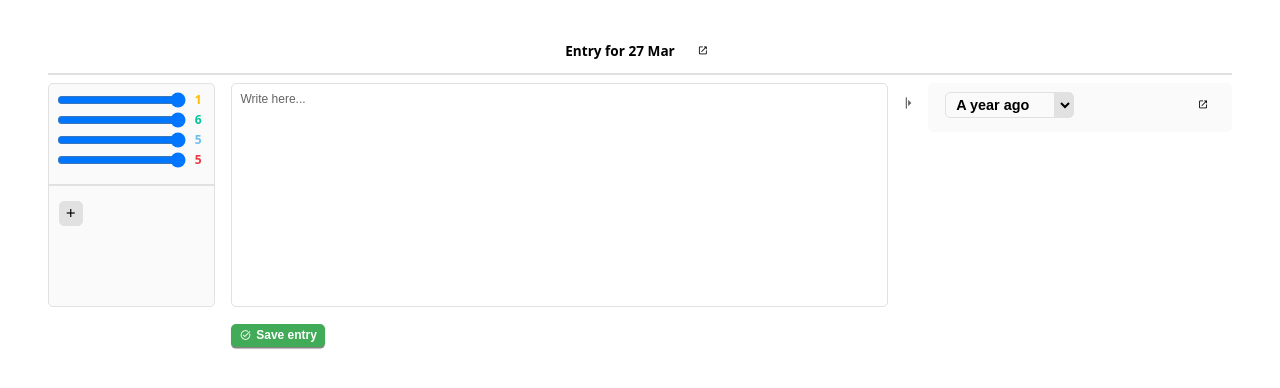
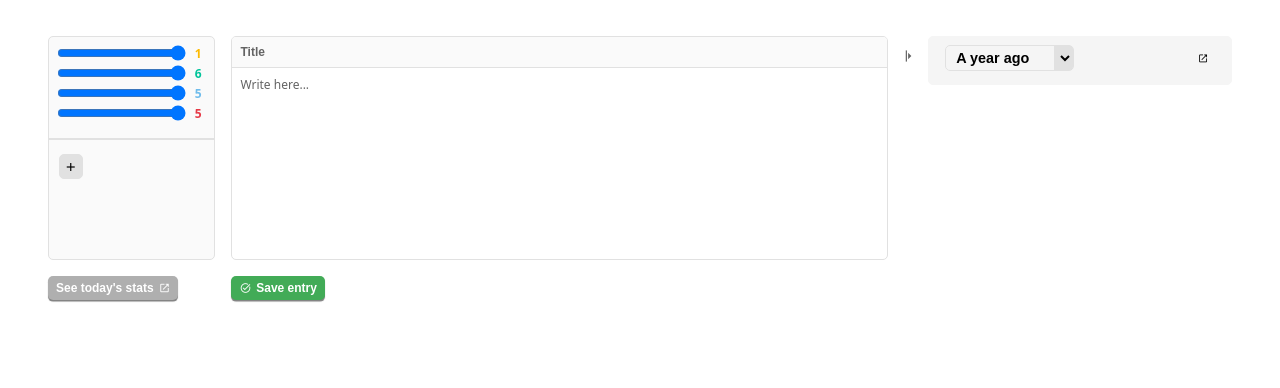
Before and after one commit to carbonioid/productivity-suite, a Flask app: page /diary/add in a window 1280 px wide. Shown: the top 388 px of the page. Run offline with Flask 3, Linux system fonts and the light colour scheme.

Commit message:
feat(diary): add title input & other styles to /add page

```diff
--- a/src/static/diary/add/styles.css
+++ b/src/static/diary/add/styles.css
@@ -21,11 +21,9 @@ HEADER STYLES
 .header {
     display:flex;
     align-items:center;
-    justify-content: center;
-    gap:1rem;
-
-    border-top-left-radius: 5px;
-    border-top-right-radius: 5px;
+    gap:0.5rem;
+    margin-bottom:0.5rem;
+    margin-left:0.5rem;
 }
 
 .header h1 {
@@ -39,7 +37,7 @@ HEADER STYLES
 }
 
 .header .hoverable:hover {
-    background-color: var(--light);
+    background-color: var(--lightest);
 }
 
 /***************
@@ -47,29 +45,59 @@ ENTRY & ENTRY CONTAINER
 ***************/
 
 .entry-container {
+    display:grid;
+    grid-template-rows:14rem 1fr;
+    gap:1rem;
+}
+
+.entry-form {
+    width:100%;
     height:100%;
+    display:grid;
+    overflow:hidden;
+    grid-template-rows:auto 1fr;
 }
 
 .entry-input {
-    font-family:sans-serif;
-    font-size: var(--font-regular);
     width:100%;
     text-wrap:wrap;
     word-break: break-all;
 
-    padding:0.5rem;
-
-    height:14rem;
     overflow:scroll;
 }
 
+.entry-title {
+    border:none;
+    border-bottom:1px solid var(--light);
+    font-weight:550;
+    background-color:var(--off-white);
+}
+
+.entry-input, .entry-title {
+    padding:0.5rem;
+    font-size: var(--font-regular);
+}
+
+.entry-input:focus, .entry-title:focus {
+    outline:none;
+}
+
+/* placeholder styles */
 .entry-input[placeholder]:empty:before {
     content: attr(placeholder);
     color: var(--dark);
 }
 
+.entry-title::placeholder {
+    color:var(--dark);
+}
+
 .entry-input[placeholder]:empty:focus:before {
     content: "";
+}
+
+.entry-container button {
+    width:max-content;
 }
 
 /***************
@@ -77,6 +105,12 @@ LEFT SIDEBAR
 ***************/
 
 .left-sidebar {
+    display:grid;
+    grid-template-rows:14rem 1fr;
+    gap:1rem;
+}
+
+.left-sidebar-form {
     min-height:14rem;
     height:min-content;
     background-color:var(--off-white);
@@ -88,7 +122,8 @@ LEFT SIDEBAR
     border-color:var(--off-white);
 }
 
-.left-sidebar .hoz-line {
+.stats-button {
+   width:max-content;
 }
 
 /*****
@@ -197,8 +232,8 @@ MEMORY STYLES / RIGHT SIDEBAR
     overflow: hidden;
     padding:0.5rem 1rem;
     flex:1;
-    background-color: var(--off-white);
-    border-color:var(--off-white);
+    background-color: var(--lightest);
+    border-color:var(--lightest);
 }
 
 .title {
--- a/src/templates/diary/add.html
+++ b/src/templates/diary/add.html
@@ -26,13 +26,9 @@
     </template>
 </head>
 <body>
-    <header class="header">
-        <h1 class="title">Entry for 27 Mar</h1>
-        <span class="material-symbols-outlined icon-button hoverable" style="font-size:0.7rem;">open_in_new</span>
-    </header>
-    <div class="hoz-line"></div>
     <main class="page-container">
-        <div class="left-sidebar border">
+        <div class="left-sidebar">
+            <div class="left-sidebar-form border">
                 <div class="rating-container">
 
                 </div>
@@ -44,10 +40,16 @@
                     </form>
                 </div>
             </div>
+            <button class="impact-button stats-button" style="--color:var(--regular);">
+                See today's stats <span class="material-symbols-outlined">open_in_new</span>
+            </button>
+        </div>
         <main class="entry-container">
-            <div contenteditable class="entry-input border" placeholder="Write here...">
+            <form class="entry-form border">
+                <input class="entry-title" placeholder="Title">
+                <div contenteditable class="entry-input" placeholder="Write here...">
                 </div>
-            <br>
+            </form>
             <button class="impact-button submit-button" style="--color:#42ab57;">
                 <span class="material-symbols-outlined">task_alt</span> Save entry
             </button>
```
Lines whose indentation alone changed are shown as unchanged.
